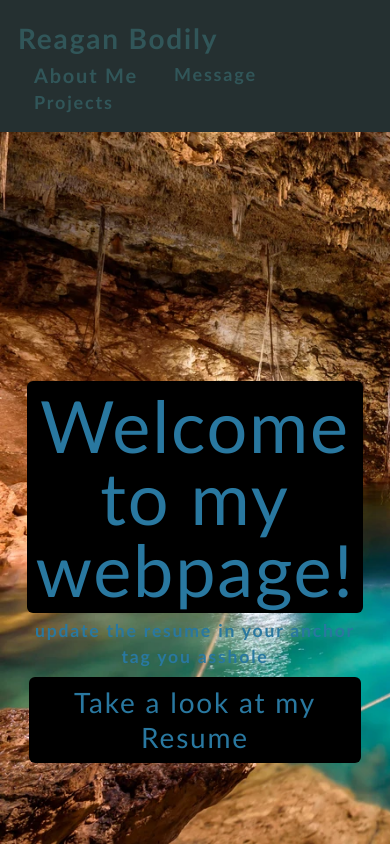
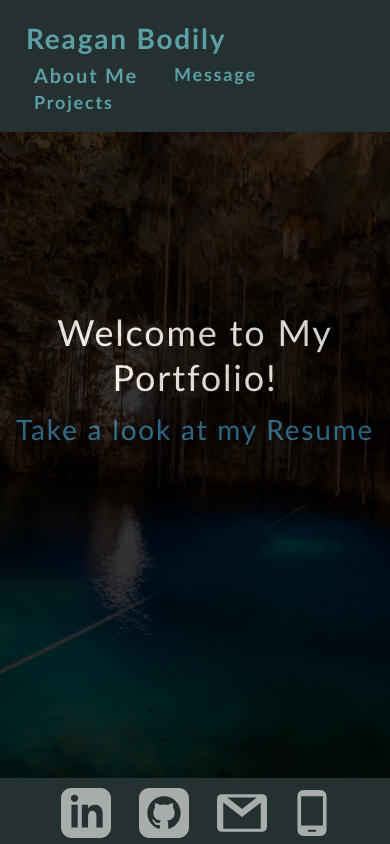
Before and after one commit to Rbodil/Rbod-2.0, a React (Create React App) app: page / in a window 390 px wide. Shown: the top 844 px of the page. Built offline with nearby package versions, Linux system fonts and the light colour scheme.

Commit message:
mostly responsive, fixing cards

```diff
--- a/src/App.css
+++ b/src/App.css
@@ -4,10 +4,10 @@
 
 main {
   margin: 0 auto;
-  max-width: 90%;
-  padding: 50px 30px;
+  max-width: 100%;
   height: 100%;
-
+  background-color: #000000;
+  opacity: .8;
 }
 
 :root {
@@ -15,7 +15,7 @@ main {
   --secondary: #5ca0a5;
   --tertiary: #2978a0;
   --four: #0676ad;
-  --light: #fffff;
+  --light: #ffffff;
   --dark: #000000;
   --darker: #111111;
   --error: #f34832;
@@ -31,6 +31,13 @@ main {
 html,
 body {
   min-height: 100%;
+  min-width: 100%;
+  background: url('./assets/cenote.jpg')no-repeat center fixed;
+  -webkit-background-size: cover;
+  -moz-background-size: cover;
+  -o-background-size: cover;
+  opacity: 1;
+  background-size: fixed;
 }
 
 body {
@@ -40,7 +47,6 @@ body {
   line-height: 1.5;
   font-size: 18px;
   letter-spacing: 0.1em;
-
   color: var(--light);
   font-family:'Trebuchet MS', 'Lucida Sans Unicode', 'Lucida Grande', 'Lucida Sans', Arial, sans-serif ;
 }
@@ -97,7 +103,7 @@ a:hover {
 }
 
 header a {
-  color: var(--light);
+  color: var(--secondary);
 }
 
 button:hover {
@@ -116,6 +122,12 @@ img {
 form {
   width: 40%;
 }
+
+.form{
+  display: flex;
+  justify-content: center;
+}
+
 
 input {
   font-size: 1rem;
@@ -140,12 +152,6 @@ textarea {
   height: 120px;
   border: 3px solid #cccccc;
   padding: 5px;
-}
-
-.card{
-  max-height: 150px;
-  background-color: #000000;
-  opacity: 0.5;
 }
 
 .container {
@@ -214,14 +220,26 @@ textarea {
 }
 
 .card {
-  width: 25%;
-  text-align: center;
+  padding: 25px;
+  height:auto;
+  text-align: start;
+  display: flex;
+  flex-direction: column;
+  background-color: var(--primary);
+  opacity: 1;
+  margin: 5px;
+}
+
+.card p {
+  font-size: 0.65rem;
+  font-weight: 200;
+  width: fit-content;
 }
 
 .img-thumbnail {
-  width: auto;
-  height: 300px;
-  margin-bottom: 50px;
+  width:fit-content;
+  height: 100px;
+  margin-bottom: 8px;
   cursor: pointer;
 }
 
--- a/src/App.js
+++ b/src/App.js
@@ -6,8 +6,15 @@ import About from './components/About';
 import Message from './components/Message';
 import Contact from './components/Contact';
 import Projects from './components/Projects';
-import background from './assets/cenote.jpg'
+// import background from './assets/cenote.jpg';
 
+/* className="bg-fixed bg-no-repeat bg-center bg-cover" style={{background-image: `url(${background})`}}
+
+  -webkit-background-size: cover;
+  -moz-background-size: cover;
+  -o-background-size: cover;
+  opacity: 1;
+  background-size: fixed;*/
 
 function App() {
 
@@ -30,14 +37,14 @@ function App() {
   }
 
   return (
-    <div className='w-screen h-screen bg-scroll bg-cover' style={{backgroundImage: `url(${background})`}}>
-      <header>
+    <div className='w-screen h-screen'>
+      <header className='sticky'>
         <Nav setWhale={setPage} />
       </header>
-      <main className='text-tertiary mx-auto flex-row justify-center w-full h-full pb-3'>
+      <main className='mx-auto flex-row justify-center w-full h-full pb-[350px] overflow-scroll'>
         {pageSwitch()}
       </main>
-      <footer className='bg-primary flex-row w-full justify-center pt-2 pb-1 shrink mb-0'>
+      <footer className='bg-primary w-screen flex-row justify-center pt-2 pb-1 shrink bottom-0 fixed z-0'>
         <Contact />
       </footer>
     </div>
--- a/src/components/About/index.js
+++ b/src/components/About/index.js
@@ -5,18 +5,18 @@ function About(props) {
 
 
     return (
-        <section className='flex-column w-full justify-center text-center'>
-            <div className='w-full text-center mx-auto'>
-            <h1 classname="justify-self-end  py-2">About Me</h1>
+        <section className='text-light flex-column w-full justify-center p-4 text-center'>
+            <div className='w-fit px-1 text-center mx-auto'>
+            <h1 classname="justify-self-end py-2">About Me</h1>
             </div>
 
             <br></br>
-            <article className='w-4/5 mx-auto justify-content-center'>
+            <article className='w-2/3 mx-auto justify-content-center'>
             <p className='indent-8'>
                 I am a full stack developer currently looking for a job. I have excellent interpersonal skills and I enjoy coding, camping, traveling and spending time with my family. I have been doing freelance work for the past 6 months, and recieved my Professional Coding Certificate through the University of Utah. Take a look at my growing tech stack below to see if I would make a good fit for your dev team or if you would like me to build you something!
             </p>
             <br></br>
-            <p className='indent-8 '>
+            <p className='indent-8'>
                 HTML, CSS frameworks including Bootstrap and Tailwind, Javascript, jQuery, Web APIs, Third Party API's, Server Side API's, Node.js, Express.js, MySQL, Object Oriented Programing, Test Driven Development, Object Relational Mapping, Model View Controller, Handlebars.js, PWA, MERN stack, State, GraphQL, Docker
             </p>
         </article>
--- a/src/components/Home/index.js
+++ b/src/components/Home/index.js
@@ -5,12 +5,12 @@ function Home() {
     return (
         <div className="m-auto text-center flex-column">
             <div>
-                <h1 className="text-7xl text-tertiary bg-dark p-2 rounded-md">Welcome to my webpage!</h1>
+                <h1 className="text-md sm:text-7xl text-light">Welcome to My Portfolio!</h1>
             </div>
-            <p>update the resume in your anchor tag you asshole</p>
+            {/* <p>update the resume in your anchor tag you asshole</p> */}
             <div className="w-100 flex-row justify-center">
-                <a className="text-tertiary" target="_blank" rel='noreferrer' href={resume}>
-                    <h3 className="bg-dark p-2 rounded-md" >Take a look at my Resume</h3>
+                <a className="text-light" target="_blank" rel='noreferrer' href={resume}>
+                    <h3 className="text-tertiary" >Take a look at my Resume</h3>
                 </a>
             </div>
         </div>
--- a/src/components/Message/index.js
+++ b/src/components/Message/index.js
@@ -36,18 +36,19 @@ function Message(props) {
     };
 
     return (
-        <section className='flex-column mx-auto w-7/12 justify-items-center'>
+        <section className='text-light w-full justify-center p-4 text-center form '>
+            <form className='justify-center' id="contact-form" onSubmit={handleSubmit}>
             <h1 data-testid="h1tag">Contact me</h1>
-            <form id="contact-form" onSubmit={handleSubmit}>
-                <div className='py-1'>
+            <br></br>
+                <div className='py-1 flex-row'>
                     <label htmlFor="name">Name:</label>
                     <input type="text" name="name" defaultValue={name} onBlur={handleChange} />
                 </div>
-                <div className='py-1'>
+                <div className='py-1 flex-row'>
                     <label htmlFor="email">Email address:</label>
                     <input type="email" name="email" defaultValue={email} onBlur={handleChange} />
                 </div>
-                <div className='py-1'>
+                <div className='py-1 flex-row'>
                     <label htmlFor="message">Message:</label>
                     <textarea name="message" rows="5" defaultValue={message} onBlur={handleChange} />
                 </div>
@@ -56,7 +57,10 @@ function Message(props) {
                         <p className="error-text">{errorMessage}</p>
                     </div>
                 )}
-                <button className='bg-tertiary' data-testid="button" type="submit">Submit</button>
+                <div className='flex-row w-full'>
+                  <button className='bg-four' data-testid="button" type="submit">Submit</button>
+                </div>
+
             </form>
         </section>
 
--- a/src/components/Nav/index.js
+++ b/src/components/Nav/index.js
@@ -6,11 +6,11 @@ function Nav({setWhale}){
 
     return(
         <div className='bg-primary flex-row items-center space-between mx-auto px-2 py-2 text-secondary shrink'>
-            <h3>
+            <h3 className='pl-2 sm:pl-1'>
                 <a data-testid="link" onClick={()=> setWhale('/')}>Reagan Bodily</a>
             </h3>
             <nav>
-                <ul className='flex-row'>
+                <ul className='flex-row pr-2 sm:pr-1 sm:flex-column'>
                     <li className='mx-4 text-xl sm:text-lg'>
                         <a data-testid="about" onClick={()=> setWhale('/about')}>
                             About Me
--- a/src/components/Repo/index.js
+++ b/src/components/Repo/index.js
@@ -1,33 +1,34 @@
 import React from "react";
 
 
+
 function Repo(props) {
+    /*{props.image} target='_blank' rel='nonreferrer' href={props.shit} {props.tech} {props.title} {props.description}
 
 
+    */
+
     return (
-        <div className="p-10" target='_blank' rel='nonreferrer' href={props.shit}>
-            <div className=" w-full lg:max-w-full lg:flex">
-                <div className="h-48 lg:h-auto lg:w-48 flex-none bg-cover rounded-t lg:rounded-t-none lg:rounded-l text-center overflow-hidden">
-                </div>
-                <div className="border-r border-b border-l lg:border-l-0 lg:border-t bg-white rounded-b lg:rounded-b-none lg:rounded-r p-4 flex flex-col justify-between leading-normal">
-                    <div className="mb-8">
+        <div className="flex-row space-around w-3/5 bg-primary my-2 px-10 text-center">
+            <div className="p-2">
                 <img
+                    className="img-thumbnail"
+                    title={props.image}
                     src={props.image}
                     alt={props.image}
-                            className="img-thumbnail mx-1"
                     key={props.image}
-                        />
-                        <div className="font-bold text-xl mb-2">{props.title}</div>
+                    target='_blank' rel='nonreferrer' href={props.shit}
+                ></img>
+            </div>
+            <div className="mx-auto">
+                <h2>{props.title}</h2>
                 <p>{props.description}</p>
-                    </div>
-                    <div className="flex items-center pb-2">
-                        <div className="text-sm">
                 <p>{props.tech}</p>
             </div>
         </div>
-                </div>
-            </div>
-        </div>
+
+
+
     )
 }
 
--- a/tailwind.config.js
+++ b/tailwind.config.js
@@ -28,9 +28,10 @@ module.exports = {
     },
     colors: {
       primary: "#253031",
-      secondary: "#315659",
+      secondary: "#5ca0a5",
       tertiary: '#2978a0',
-      light: '#fffff',
+      four: "#0676ad",
+      light: '#ffffff',
       dark: '#000000',
       darker: '#111111',
       error: '#f34832'
```
Also changed, not shown: src/components/Projects/index.js (+9 -12 lines). Lines whose indentation alone changed are shown as unchanged.
